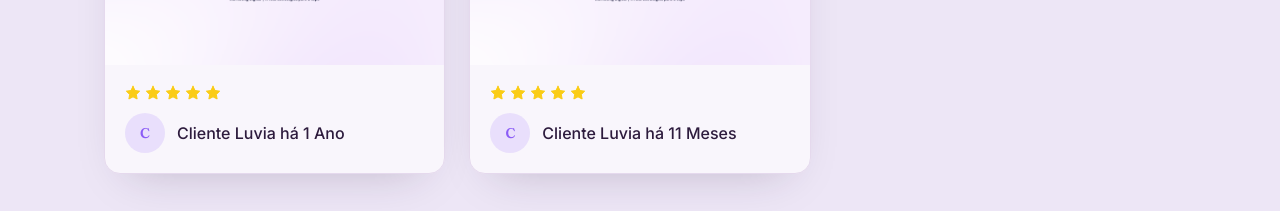
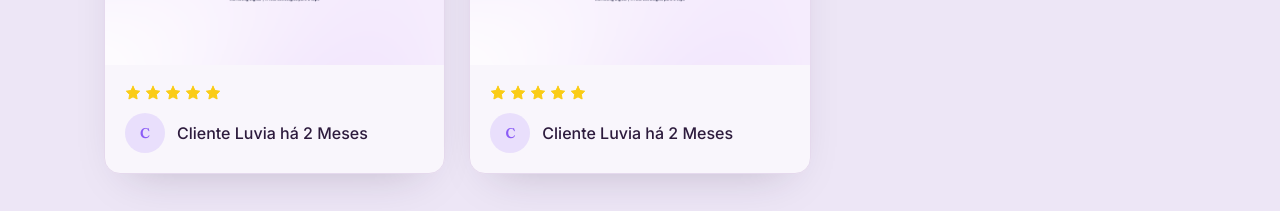
Before and after one commit to foregato/luvia, a Next.js app: page / in a window 1280 px wide. Shown: the part 5660-5871 px from the top of the page. Built offline with nearby package versions, Linux system fonts and the light colour scheme.

Commit message:
técnico

```diff
--- a/src/data/testimonials.ts
+++ b/src/data/testimonials.ts
@@ -29,19 +29,20 @@ export const testimonials: Testimonial[] = [
     image: "/images/feedbacks/feedback_3.PNG",
     rating: 5,
   },
-   {
+    {
     id: 4,
-    name: "Cliente Luvia há 1 Ano",
+    name: "Cliente Luvia há 2 Meses",
     role: "",
     image: "/images/feedbacks/feedback_4.PNG",
     rating: 5,
   },
-   {
+    {
     id: 5,
-    name: "Cliente Luvia há 11 Meses",
+    name: "Cliente Luvia há 2 Meses",
     role: "",
     image: "/images/feedbacks/feedback_5.PNG",
     rating: 5,
   },
+
   // adicione quantos quiser
 ];
```
